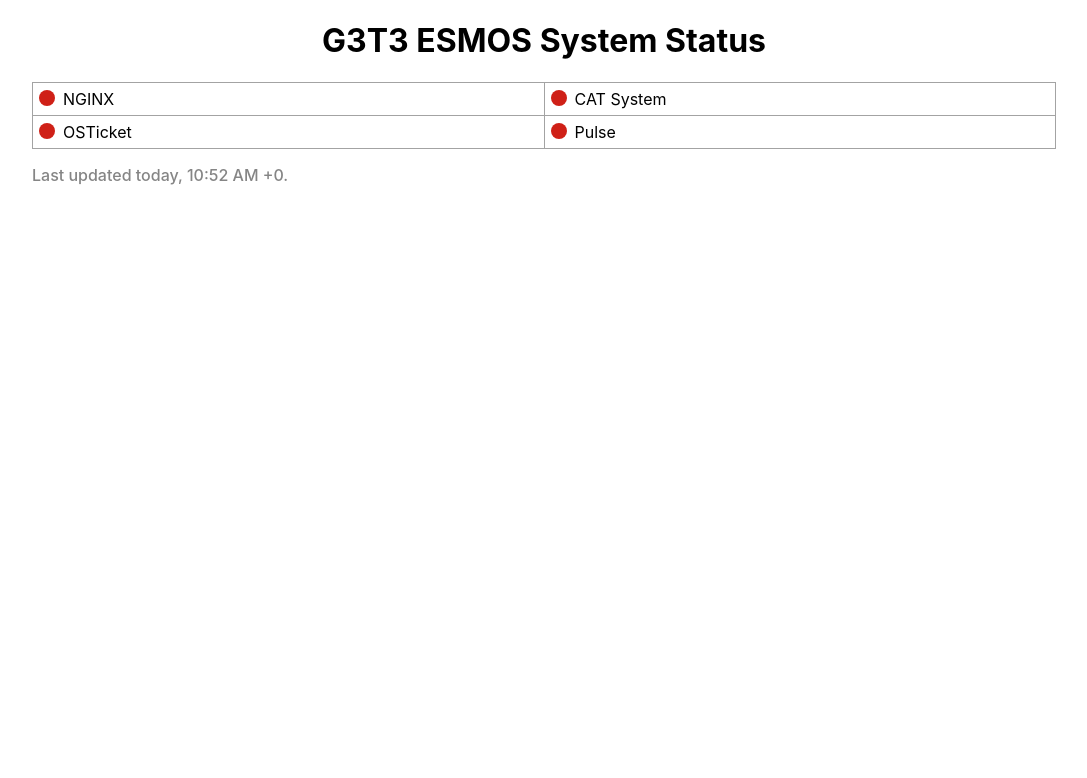
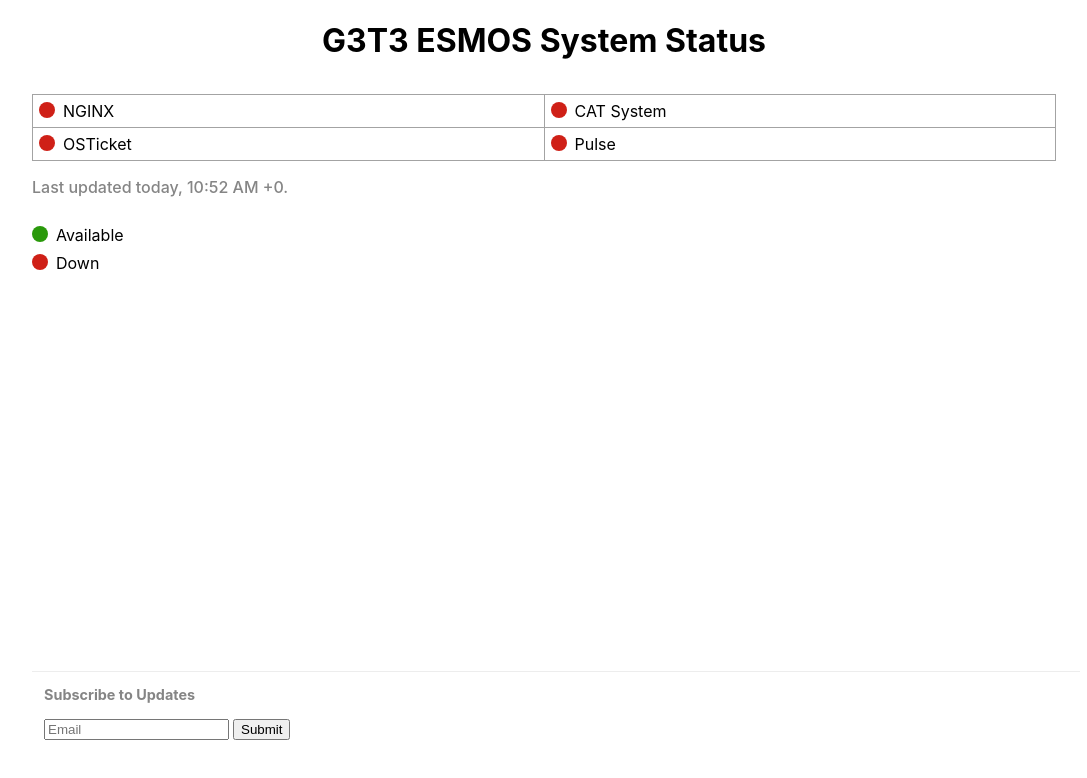
Before and after one commit to the-weds-meetup/esmos3-status, a React (Create React App) app: page / in a window 1280 px wide. Shown: the top 778 px of the page, without its empty margins (96-1183 px from the left). Built offline with nearby package versions, Linux system fonts and the light colour scheme; no server answers.

Commit message:
feat: add email subscription ui

```diff
--- /dev/null
+++ b/src/components/Footer/index.tsx
@@ -0,0 +1,61 @@
+import React, { useState } from 'react';
+import styled from 'styled-components';
+
+const FooterWrapper = styled.footer`
+  @media screen and (min-width: 550px) {
+    position: absolute;
+    bottom: 0;
+    padding-top: 0;
+    width: 80%;
+    display: flex;
+  }
+
+  margin-top: 36px;
+  width: 100%;
+  height: 120px;
+  padding: 8px 12px;
+  border-top: 1px solid #00000012;
+
+  .subscribe {
+    p {
+      font-size: 0.9em;
+      font-weight: bold;
+      color: #858585;
+      padding: 0;
+    }
+
+    .submit-button {
+      margin-left: 4px;
+    }
+  }
+`;
+
+const Footer: React.FC = () => {
+  const [email, setEmail] = useState("");
+
+  const _updateEmail = (event: {target: HTMLInputElement}) => {
+    setEmail(event.target.value);
+  };
+
+  const _handleSubmit = (event: React.FormEvent<HTMLFormElement>) => {
+    event.preventDefault();
+  };
+
+  console.log(email)
+
+  return (
+    <FooterWrapper>
+      <div className='subscribe'>
+        <p>Subscribe to Updates</p>
+
+        <form onSubmit={_handleSubmit}>
+          <label hidden>Email</label>
+          <input type="email" inputMode="email" placeholder="Email" onChange={_updateEmail}/>
+          <input className='submit-button' type="submit" value="Submit" />
+        </form>
+      </div>
+    </FooterWrapper>
+  );
+}
+
+export default Footer;
--- /dev/null
+++ b/src/components/Status/StatusLegend.tsx
@@ -0,0 +1,56 @@
+import React, { useMemo } from 'react';
+import styled from 'styled-components';
+
+import { StatusColor } from '../';
+
+interface LegendProps {
+  nginx: boolean;
+  cat: boolean;
+  ticket: boolean;
+  pulse: boolean;
+}
+
+const LegendWrapper = styled.div`
+  width: 100%;
+  padding-top: 8px;
+  padding-bottom: 8px;
+  display: flex;
+  flex-direction: column;
+
+  .legend-content {
+    width: 100%;
+    display: flex;
+    flex-direction: row;
+    padding-top: 4px;
+    padding-bottom: 4px;
+
+    span {
+      padding-left: 8px;
+    }
+  }
+`
+
+const StatusLegend: React.FC<LegendProps> = (props: LegendProps) => {
+  const { nginx, cat, ticket, pulse } = props;
+  const isAllAvailable = useMemo(() => {
+    return nginx && cat && ticket && pulse;
+  }, [nginx, cat, ticket, pulse]);
+
+  return (
+    <LegendWrapper>
+      <div className='legend-content'>
+        <StatusColor isOnline={true}/>
+        <span>Available</span>
+      </div>
+
+      {!isAllAvailable && (
+        <div className='legend-content'>
+          <StatusColor isOnline={false}/>
+          <span>Down</span>
+        </div>
+      )}
+    </LegendWrapper>
+  );
+}
+
+export default StatusLegend;
--- a/src/components/StatusTable.tsx
+++ b/src/components/Status/StatusTable.tsx
@@ -1,7 +1,7 @@
 import React from 'react';
 import styled from 'styled-components';
 
-import { StatusColor } from './';
+import { StatusColor } from '../';
 
 interface StatusTableProps {
   nginx: boolean;
--- a/src/screens/home.tsx
+++ b/src/screens/home.tsx
@@ -2,7 +2,7 @@
 import React, { useEffect, useState } from 'react';
 import styled from 'styled-components';
 
-import { StatusTable, StatusTime } from '../components';
+import { StatusTable, StatusTime, StatusLegend, Footer } from '../components';
 
 interface EsmosResponse {
   time: number;
@@ -27,8 +27,9 @@
 }
 
 const HomeWrapper = styled.div`
-  h1 {
-    text-align: center
+  .title {
+    padding-bottom: 12px;
+    text-align: center;
   }
 `;
 
@@ -72,7 +73,7 @@
 
   return (
     <HomeWrapper>
-      <h1>G3T3 ESMOS System Status</h1>
+      <h1 className='title'>G3T3 ESMOS System Status</h1>
 
       {isDataFetch && (
         <>
@@ -83,8 +84,16 @@
             pulse={statusUpdate.pulse}
           />
           <StatusTime time={unixTime} />
+
+          <StatusLegend
+            nginx={statusUpdate.nginx}
+            cat={statusUpdate.cat}
+            ticket={statusUpdate.ticket}
+            pulse={statusUpdate.pulse}
+          />
         </>
       )}
+      <Footer />
     </HomeWrapper>
   )
 }
```
Also changed, not shown: src/components/index.tsx (+5 -3 lines), src/components/Status/StatusColor.tsx (renamed from src/components/StatusColor.tsx), src/components/Status/StatusTime.tsx (renamed from src/components/StatusTime.tsx).
